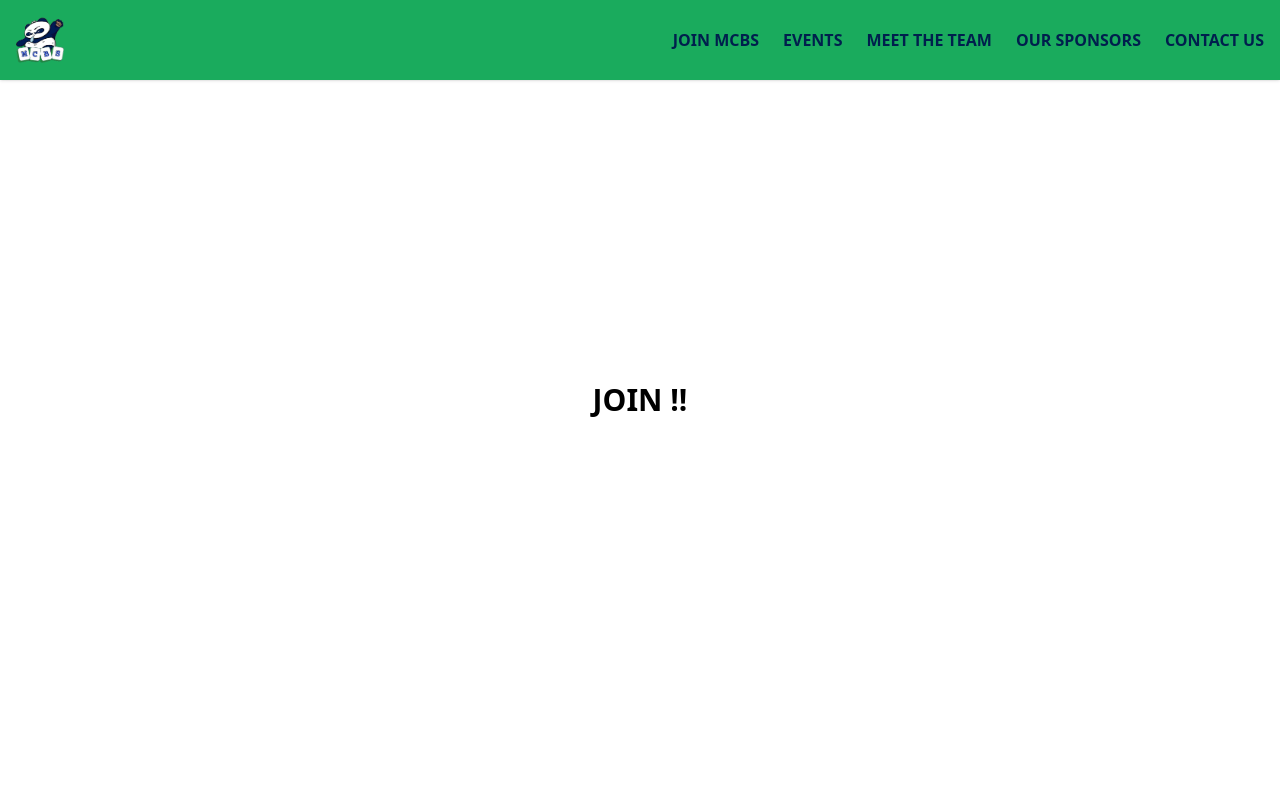
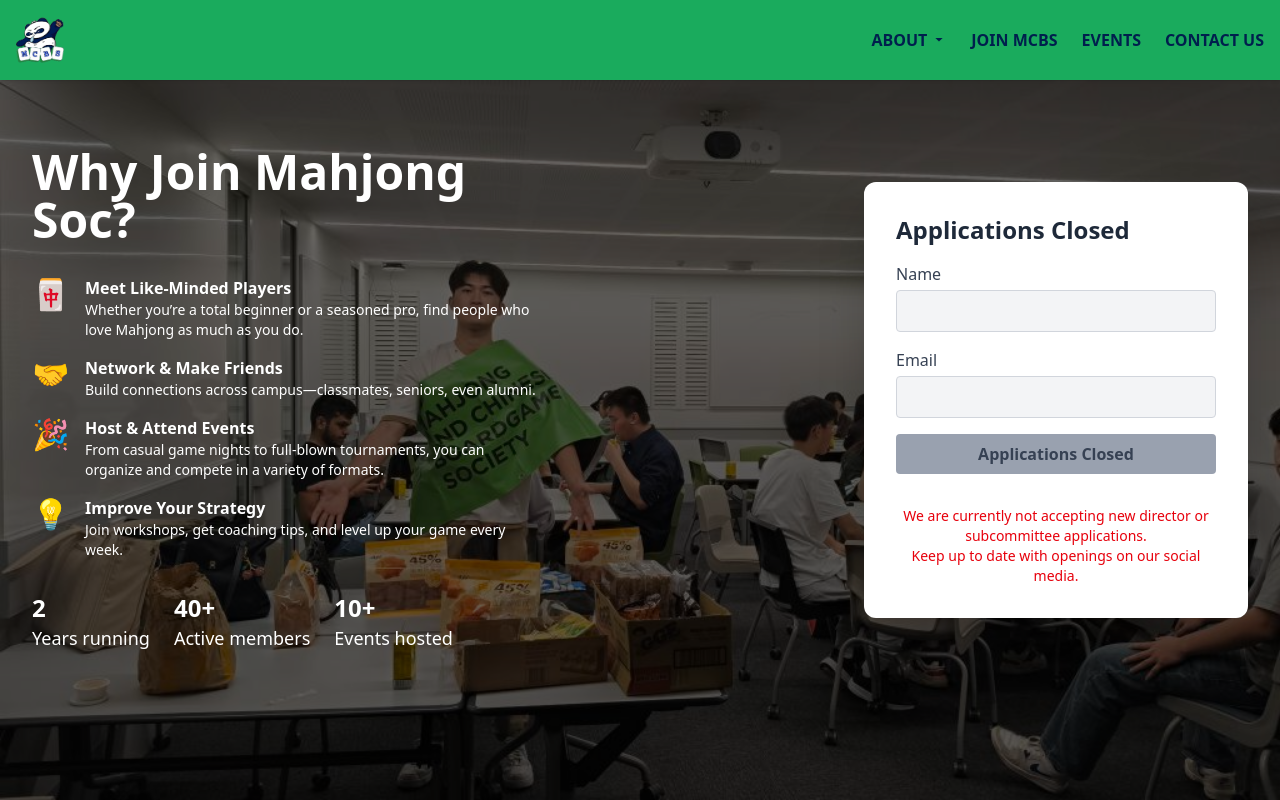
Before and after one commit to Carlswoon/MCBS-Website, a React (Vite) app: page /join in a window 1280 px wide. Built offline with nearby package versions, Linux system fonts and the light colour scheme.

Commit message:
changed navbar a bit and finished join page

```diff
--- a/src/App.jsx
+++ b/src/App.jsx
@@ -2,6 +2,7 @@ import { Routes, Route } from 'react-router-dom';
 import Navbar from './components/Navbar';
 import Home from './pages/Home';
 import Events from './pages/Events';
+import About from './pages/aboutUs';
 import Team from './pages/MeetTheTeam';
 import Sponsors from './pages/OurSponsors';
 import Contact from './pages/ContactUs';
@@ -28,6 +29,7 @@ function App() {
         <Route path="/team/sponsors" element={<SponsorsTeam />} />
         <Route path="/sponsors" element={<Sponsors />} />
         <Route path="/contact" element={<Contact />} />
+        <Route path="/about" element={<About />} />
       </Routes>
     </>
   );
--- a/src/components/Navbar.jsx
+++ b/src/components/Navbar.jsx
@@ -1,22 +1,77 @@
 import logo from '../assets/mcbs_logo.png';
 import { Link } from 'react-router-dom';
+import { useState, useEffect, useRef } from 'react';
 
 export default function Navbar() {
+  const [aboutOpen, setAboutOpen] = useState(false);
+  const aboutRef = useRef(null);
+
+  // close dropdown when clicking outside
+  useEffect(() => {
+    function onClick(e) {
+      if (aboutRef.current && !aboutRef.current.contains(e.target)) {
+        setAboutOpen(false);
+      }
+    }
+    document.addEventListener('click', onClick);
+    return () => document.removeEventListener('click', onClick);
+  }, []);
+
   return (
     <header className="bg-mcbs-green fixed top-0 w-full z-50 text-mcbs-navy shadow">
       <nav className="max-w-7xl mx-auto flex items-center justify-between p-4">
-        {/* LOGO on the left */}
+        {/* LOGO */}
         <Link to="/">
-          <img src={logo} alt="MCBS Logo" className="h-12 w-auto cursor-pointer" />
+          <img
+            src={logo}
+            alt="MCBS Logo"
+            className="h-12 w-auto cursor-pointer"
+          />
         </Link>
-        <div className="flex gap-6 font-semibold">
-          <Link to="/join" className="hover:text-mcbs-white transition">JOIN MCBS</Link>
-          <Link to="/events" className="hover:text-mcbs-white transition">EVENTS</Link>
-          <Link to="/team" className="hover:text-mcbs-white transition">MEET THE TEAM</Link>
-          <Link to="/sponsors" className="hover:text-mcbs-white transition">OUR SPONSORS</Link>
-          <Link to="/contact" className="hover:text-mcbs-white transition">CONTACT US</Link>
+
+        {/* LINKS */}
+        <div className="flex gap-6 font-semibold items-center">
+          {/* ABOUT dropdown */}
+          <div className="relative" ref={aboutRef}>
+            <button
+              onClick={() => setAboutOpen(open => !open)}
+              className="flex items-center hover:text-mcbs-white transition"
+            >
+              ABOUT
+              <svg
+                className="ml-1 h-4 w-4 fill-current"
+                viewBox="0 0 20 20"
+              >
+                <path d="M5.5 7.5l4.5 4.5 4.5-4.5h-9z" />
+              </svg>
+            </button>
+
+            {aboutOpen && (
+              <div className="absolute right-0 mt-2 w-40 bg-white text-mcbs-navy rounded shadow-lg z-10">
+                <Link to="/about" onClick={() => setAboutOpen(false)} className="block px-4 py-2 hover:bg-mcbs-green hover:text-mcbs-white cursor-pointer">
+                  About Us
+                </Link>
+                <Link to="/team" onClick={() => setAboutOpen(false)} className="block px-4 py-2 hover:bg-mcbs-green hover:text-mcbs-white cursor-pointer">
+                  Meet the Team
+                </Link>
+                <Link to="/sponsors" onClick={() => setAboutOpen(false)} className="block px-4 py-2 hover:bg-mcbs-green hover:text-mcbs-white cursor-pointer">
+                  Our Sponsers
+                </Link>
+              </div>
+            )}
+          </div>
+
+          <Link to="/join" className="hover:text-mcbs-white transition">
+            JOIN MCBS
+          </Link>
+          <Link to="/events" className="hover:text-mcbs-white transition">
+            EVENTS
+          </Link>
+          <Link to="/contact" className="hover:text-mcbs-white transition">
+            CONTACT US
+          </Link>
         </div>
       </nav>
     </header>
-  )
+  );
 }
--- a/src/pages/JoinMCBS.jsx
+++ b/src/pages/JoinMCBS.jsx
@@ -1,7 +1,151 @@
+import { useState } from 'react';
+
 export default function Join() {
+  // auto‐enable in a month…
+  const REOPEN_DATE = new Date('2025-08-10T00:00:00Z');
+  const applicationsOpen = Date.now() >= REOPEN_DATE;
+
+  const [form, setForm] = useState({ name: '', email: '' });
+  const handleChange = e =>
+    setForm({ ...form, [e.target.name]: e.target.value });
+  const handleSubmit = e => {
+    e.preventDefault();
+    console.log('submitted:', form);
+  };
+
   return (
-    <div className="flex items-center justify-center min-h-screen">
-      <p className="text-3xl font-semibold">JOIN !!</p>
+    <div className="relative h-screen w-full">
+      {/* IMAGE BACKGROUND */}
+      <img
+        className="absolute inset-0 object-cover w-full h-full"
+        src="/src/assets/image3.jpg"
+      />
+
+      {/* OVERLAY */}
+      <div className="relative z-10 flex h-full items-center justify-between px-8 bg-black/60">
+
+        {/* LEFT: “Why Join Mahjong Soc?” */}
+        <div className="max-w-lg text-white space-y-8">
+          <h1 className="text-5xl font-extrabold">Why Join Mahjong Soc?</h1>
+
+          <ul className="space-y-4">
+            <li className="flex">
+              <span className="text-3xl mr-4">🀄</span>
+              <div>
+                <p className="font-semibold">Meet Like-Minded Players</p>
+                <p className="text-sm">
+                  Whether you’re a total beginner or a seasoned pro, find people who love Mahjong as much as you do.
+                </p>
+              </div>
+            </li>
+            <li className="flex">
+              <span className="text-3xl mr-4">🤝</span>
+              <div>
+                <p className="font-semibold">Network & Make Friends</p>
+                <p className="text-sm">
+                  Build connections across campus—classmates, seniors, even alumni.
+                </p>
+              </div>
+            </li>
+            <li className="flex">
+              <span className="text-3xl mr-4">🎉</span>
+              <div>
+                <p className="font-semibold">Host & Attend Events</p>
+                <p className="text-sm">
+                  From casual game nights to full-blown tournaments, you can organize and compete in a variety of formats.
+                </p>
+              </div>
+            </li>
+            <li className="flex">
+              <span className="text-3xl mr-4">💡</span>
+              <div>
+                <p className="font-semibold">Improve Your Strategy</p>
+                <p className="text-sm">
+                  Join workshops, get coaching tips, and level up your game every week.
+                </p>
+              </div>
+            </li>
+          </ul>
+
+          <div className="flex space-x-6 text-lg">
+            <div>
+              <p className="font-bold text-2xl">2</p>
+              <p>Years running</p>
+            </div>
+            <div>
+              <p className="font-bold text-2xl">40+</p>
+              <p>Active members</p>
+            </div>
+            <div>
+              <p className="font-bold text-2xl">10+</p>
+              <p>Events hosted</p>
+            </div>
+          </div>
+        </div>
+
+        {/* RIGHT: signup form */}
+        <form
+          onSubmit={handleSubmit}
+          className="w-96 bg-white rounded-xl p-8 shadow-2xl space-y-4"
+        >
+          <h2 className="text-2xl font-semibold text-gray-800">
+            {applicationsOpen ? 'Sign up now' : 'Applications Closed'}
+          </h2>
+
+          <fieldset disabled={!applicationsOpen} className="space-y-4">
+            <div>
+              <label htmlFor="name" className="block text-gray-700 mb-1">
+                Name
+              </label>
+              <input
+                id="name"
+                name="name"
+                type="text"
+                required
+                value={form.name}
+                onChange={handleChange}
+                className="w-full border border-gray-300 rounded px-3 py-2 focus:outline-none focus:ring disabled:bg-gray-100"
+              />
+            </div>
+            <div>
+              <label htmlFor="email" className="block text-gray-700 mb-1">
+                Email
+              </label>
+              <input
+                id="email"
+                name="email"
+                type="email"
+                required
+                value={form.email}
+                onChange={handleChange}
+                className="w-full border border-gray-300 rounded px-3 py-2 focus:outline-none focus:ring disabled:bg-gray-100"
+              />
+            </div>
+          </fieldset>
+
+          <button
+            type="submit"
+            disabled={!applicationsOpen}
+            className={`w-full font-semibold py-2 rounded transition
+              ${
+                applicationsOpen
+                  ? 'bg-green-600 hover:bg-green-700 text-white'
+                  : 'bg-gray-400 text-gray-700 cursor-not-allowed'
+              }
+            `}
+          >
+            {applicationsOpen ? 'Join Us' : 'Applications Closed'}
+          </button>
+
+          {!applicationsOpen && (
+            <p className="mt-4 text-center text-red-600 text-sm">
+              We are currently not accepting new director or subcommittee applications.
+              <br />
+              Keep up to date with openings on our social media.
+            </p>
+          )}
+        </form>
+      </div>
     </div>
   );
 }
--- /dev/null
+++ b/src/pages/aboutUs.jsx
@@ -0,0 +1,7 @@
+export default function About() {
+    return (
+      <div className="flex items-center justify-center min-h-screen">
+        <p className="text-3xl font-semibold">About</p>
+      </div>
+    );
+  }
```
